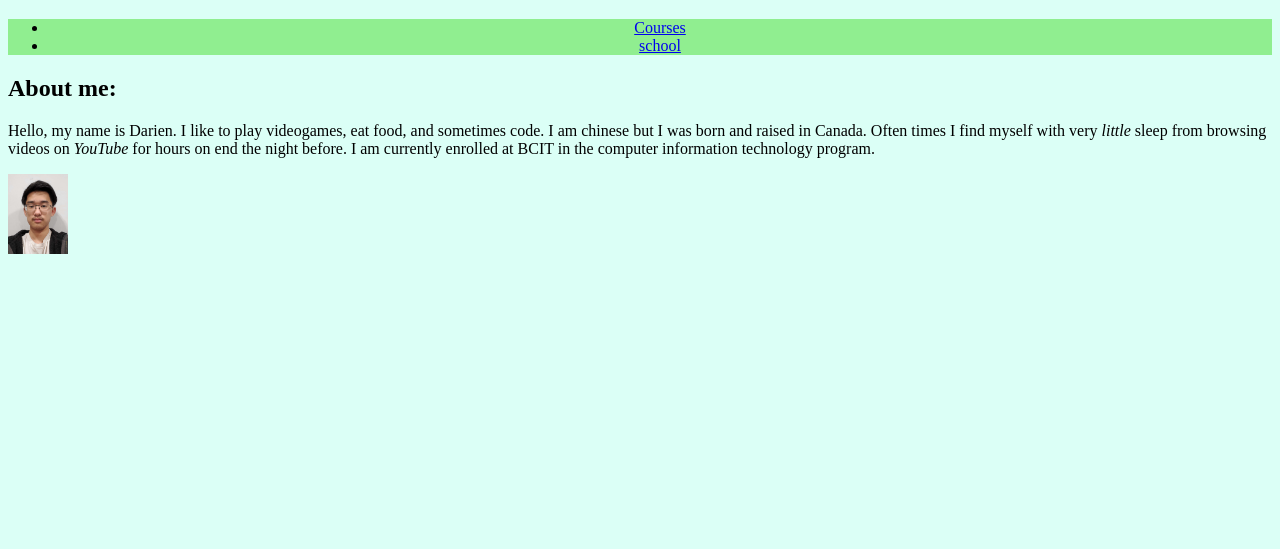
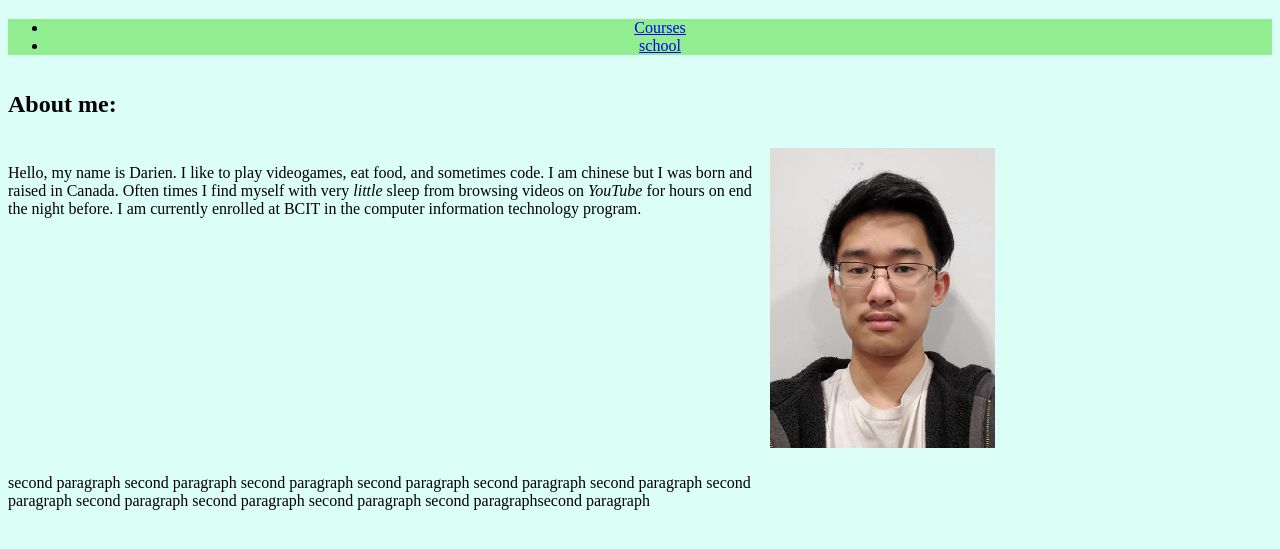
Before and after one commit to Dairy03/personalwebsite, a plain HTML site: page index.html in a window 1280 px wide. Shown: the part 63-612 px from the top of the page. Drawn offline with Linux system fonts and the light colour scheme.

Commit message:
implemented grid into main content area of index.html to mimic lab 5 screenshot.

```diff
--- a/css/stylesheet.css
+++ b/css/stylesheet.css
@@ -14,3 +14,14 @@ body{
 .h1font{
     font-family:"Montserrat", sans-serif;
 }
+
+.grid-container{
+display: grid;
+gap: 10px;
+grid-template-columns: 3fr 2fr;
+
+}
+
+.gridcontent{
+
+}
--- a/index.html
+++ b/index.html
@@ -23,9 +23,10 @@
 
     <main>
       <article>
-        <section>
-          <h2>About me:</h2>
-          <p>
+        <section class="grid-container">
+          <h2 class="gridcontenta">About me:</h2>
+          <div></div>
+          <p class="gridcontent1">
             Hello, my name is Darien. I like to play videogames, eat food, and
             sometimes code. I am chinese but I was born and raised in Canada.
             Often times I find myself with very <em>little</em> sleep from
@@ -34,12 +35,19 @@
             technology program.
           </p>
 
-          <img
+          <img class="gridcontentp"
             src="images/mephoto.jpg"
             alt="Photo of me"
-            width="60"
-            height="80"
+            width="225"
+            height="300"
           />
+
+          <p class="gridcontent2">
+            second paragraph second paragraph second paragraph second paragraph
+            second paragraph second paragraph second paragraph second paragraph
+            second paragraph second paragraph second paragraphsecond paragraph
+          </p>
+
         </section>
         <!--
         <section>
```
Also changed, not shown: Screenshots/lab3 screenshots/Screenshot 2023-01-25 130819.png (deleted), Screenshots/lab4 screenshots/I forgot to git add sometimes and now I have pretty big commits. whoops.txt (added), Screenshots/lab4 screenshots/Screenshot 2023-02-01 204250.png (added), Screenshots/lab4 screenshots/Screenshot 2023-02-01 204319.png (added), Screenshots/lab4 screenshots/github push screenshot.png (added).
